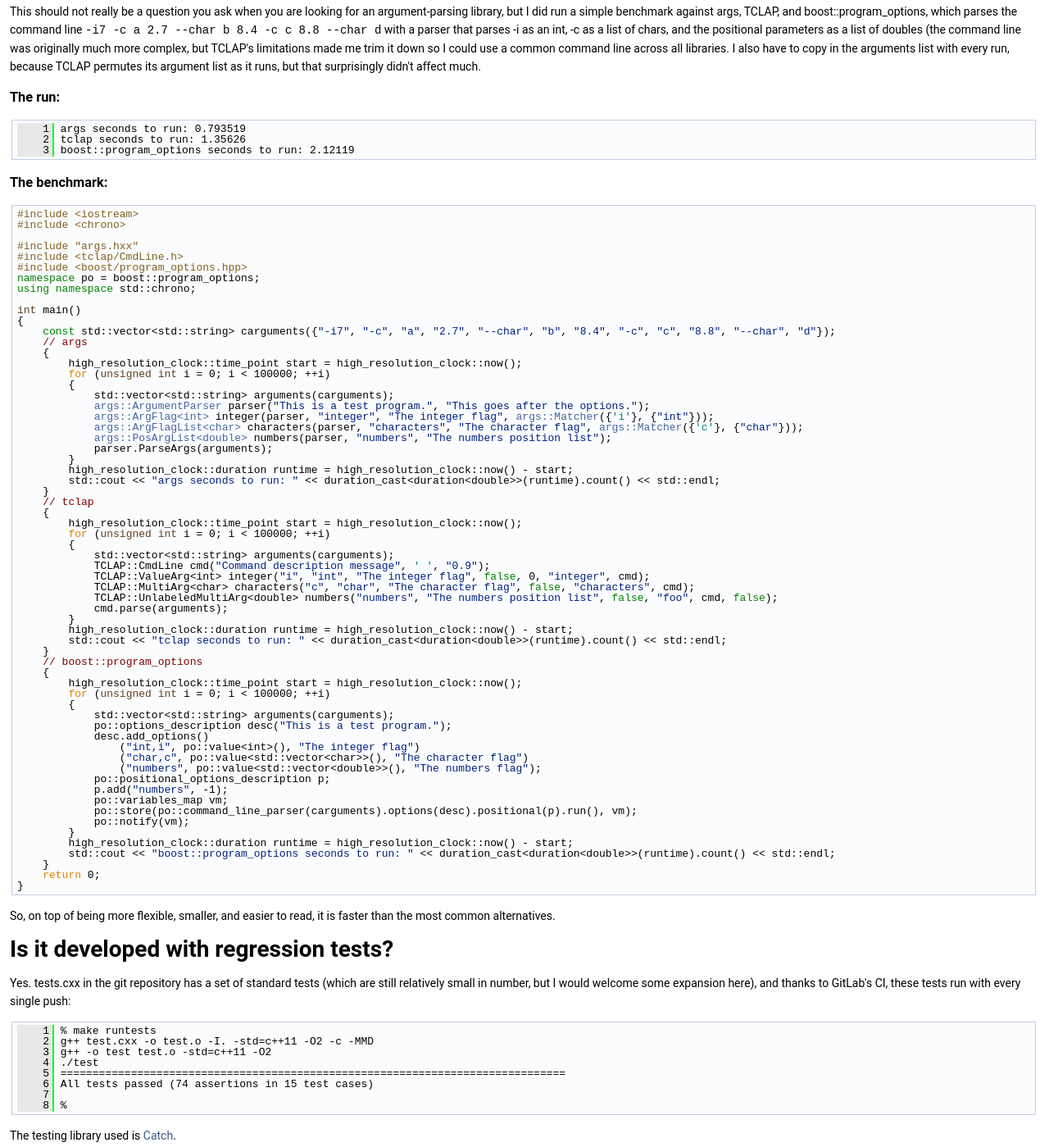
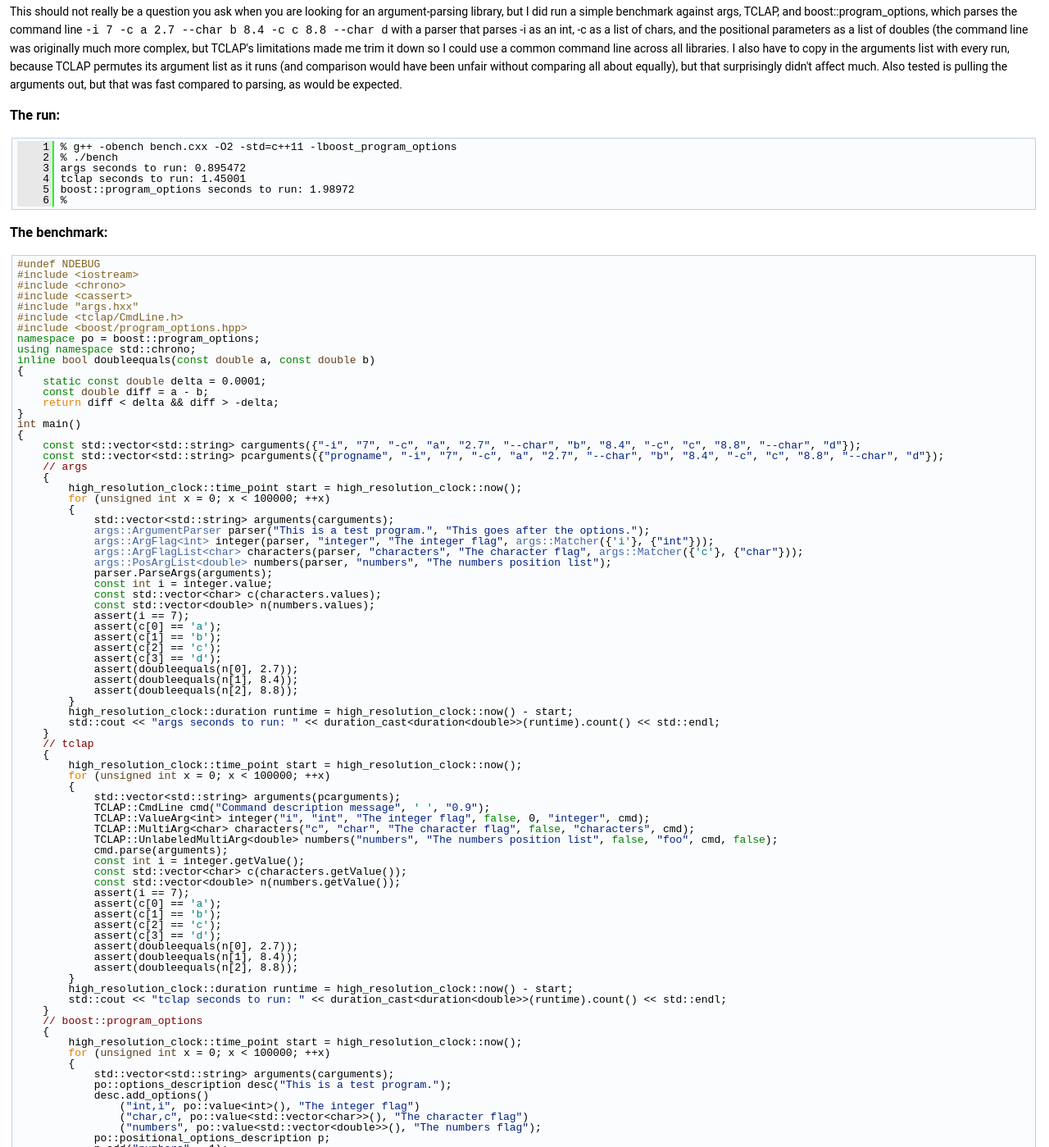
Before and after one commit to Taywee/args, a plain HTML site: page index.html in a window 1280 px wide. Shown: the part 1499-2898 px from the top of the page at 82% size. Drawn offline with Linux system fonts and the light colour scheme.

Commit message:
fix readme

```diff
--- a/index.html
+++ b/index.html
@@ -121,28 +121,38 @@ var searchBox = new SearchBox("searchBox", "search",false,'Search');
 <div class="fragment"><div class="line"><a name="l00001"></a><span class="lineno">    1</span>&#160;sudo make installman</div>
 </div><!-- fragment --><p>This requires Doxygen</p>
 <h1>How fast is it?</h1>
-<p>This should not really be a question you ask when you are looking for an argument-parsing library, but I did run a simple benchmark against args, TCLAP, and boost::program_options, which parses the command line <code>-i7 -c a 2.7 --char b 8.4 -c c 8.8 --char d</code> with a parser that parses -i as an int, -c as a list of chars, and the positional parameters as a list of doubles (the command line was originally much more complex, but TCLAP's limitations made me trim it down so I could use a common command line across all libraries. I also have to copy in the arguments list with every run, because TCLAP permutes its argument list as it runs, but that surprisingly didn't affect much.</p>
+<p>This should not really be a question you ask when you are looking for an argument-parsing library, but I did run a simple benchmark against args, TCLAP, and boost::program_options, which parses the command line <code>-i 7 -c a 2.7 --char b 8.4 -c c 8.8 --char d</code> with a parser that parses -i as an int, -c as a list of chars, and the positional parameters as a list of doubles (the command line was originally much more complex, but TCLAP's limitations made me trim it down so I could use a common command line across all libraries. I also have to copy in the arguments list with every run, because TCLAP permutes its argument list as it runs (and comparison would have been unfair without comparing all about equally), but that surprisingly didn't affect much. Also tested is pulling the arguments out, but that was fast compared to parsing, as would be expected.</p>
 <h3>The run:</h3>
-<div class="fragment"><div class="line"><a name="l00001"></a><span class="lineno">    1</span>&#160;args seconds to run: 0.793519</div>
-<div class="line"><a name="l00002"></a><span class="lineno">    2</span>&#160;tclap seconds to run: 1.35626</div>
-<div class="line"><a name="l00003"></a><span class="lineno">    3</span>&#160;boost::program_options seconds to run: 2.12119</div>
+<div class="fragment"><div class="line"><a name="l00001"></a><span class="lineno">    1</span>&#160;% g++ -obench bench.cxx -O2 -std=c++11 -lboost_program_options</div>
+<div class="line"><a name="l00002"></a><span class="lineno">    2</span>&#160;% ./bench</div>
+<div class="line"><a name="l00003"></a><span class="lineno">    3</span>&#160;args seconds to run: 0.895472</div>
+<div class="line"><a name="l00004"></a><span class="lineno">    4</span>&#160;tclap seconds to run: 1.45001</div>
+<div class="line"><a name="l00005"></a><span class="lineno">    5</span>&#160;boost::program_options seconds to run: 1.98972</div>
+<div class="line"><a name="l00006"></a><span class="lineno">    6</span>&#160;%</div>
 </div><!-- fragment --><h3>The benchmark:</h3>
-<div class="fragment"><div class="line"><span class="preprocessor">#include &lt;iostream&gt;</span></div>
+<div class="fragment"><div class="line"><span class="preprocessor">#undef NDEBUG</span></div>
+<div class="line"><span class="preprocessor">#include &lt;iostream&gt;</span></div>
 <div class="line"><span class="preprocessor">#include &lt;chrono&gt;</span></div>
-<div class="line"></div>
+<div class="line"><span class="preprocessor">#include &lt;cassert&gt;</span></div>
 <div class="line"><span class="preprocessor">#include &quot;args.hxx&quot;</span></div>
 <div class="line"><span class="preprocessor">#include &lt;tclap/CmdLine.h&gt;</span></div>
 <div class="line"><span class="preprocessor">#include &lt;boost/program_options.hpp&gt;</span></div>
 <div class="line"><span class="keyword">namespace </span>po = boost::program_options;</div>
 <div class="line"><span class="keyword">using namespace </span>std::chrono;</div>
-<div class="line"></div>
+<div class="line"><span class="keyword">inline</span> <span class="keywordtype">bool</span> doubleequals(<span class="keyword">const</span> <span class="keywordtype">double</span> a, <span class="keyword">const</span> <span class="keywordtype">double</span> b)</div>
+<div class="line">{</div>
+<div class="line">    <span class="keyword">static</span> <span class="keyword">const</span> <span class="keywordtype">double</span> delta = 0.0001;</div>
+<div class="line">    <span class="keyword">const</span> <span class="keywordtype">double</span> diff = a - b;</div>
+<div class="line">    <span class="keywordflow">return</span> diff &lt; delta &amp;&amp; diff &gt; -delta;</div>
+<div class="line">}</div>
 <div class="line"><span class="keywordtype">int</span> main()</div>
 <div class="line">{</div>
-<div class="line">    <span class="keyword">const</span> std::vector&lt;std::string&gt; carguments({<span class="stringliteral">&quot;-i7&quot;</span>, <span class="stringliteral">&quot;-c&quot;</span>, <span class="stringliteral">&quot;a&quot;</span>, <span class="stringliteral">&quot;2.7&quot;</span>, <span class="stringliteral">&quot;--char&quot;</span>, <span class="stringliteral">&quot;b&quot;</span>, <span class="stringliteral">&quot;8.4&quot;</span>, <span class="stringliteral">&quot;-c&quot;</span>, <span class="stringliteral">&quot;c&quot;</span>, <span class="stringliteral">&quot;8.8&quot;</span>, <span class="stringliteral">&quot;--char&quot;</span>, <span class="stringliteral">&quot;d&quot;</span>});</div>
+<div class="line">    <span class="keyword">const</span> std::vector&lt;std::string&gt; carguments({<span class="stringliteral">&quot;-i&quot;</span>, <span class="stringliteral">&quot;7&quot;</span>, <span class="stringliteral">&quot;-c&quot;</span>, <span class="stringliteral">&quot;a&quot;</span>, <span class="stringliteral">&quot;2.7&quot;</span>, <span class="stringliteral">&quot;--char&quot;</span>, <span class="stringliteral">&quot;b&quot;</span>, <span class="stringliteral">&quot;8.4&quot;</span>, <span class="stringliteral">&quot;-c&quot;</span>, <span class="stringliteral">&quot;c&quot;</span>, <span class="stringliteral">&quot;8.8&quot;</span>, <span class="stringliteral">&quot;--char&quot;</span>, <span class="stringliteral">&quot;d&quot;</span>});</div>
+<div class="line">    <span class="keyword">const</span> std::vector&lt;std::string&gt; pcarguments({<span class="stringliteral">&quot;progname&quot;</span>, <span class="stringliteral">&quot;-i&quot;</span>, <span class="stringliteral">&quot;7&quot;</span>, <span class="stringliteral">&quot;-c&quot;</span>, <span class="stringliteral">&quot;a&quot;</span>, <span class="stringliteral">&quot;2.7&quot;</span>, <span class="stringliteral">&quot;--char&quot;</span>, <span class="stringliteral">&quot;b&quot;</span>, <span class="stringliteral">&quot;8.4&quot;</span>, <span class="stringliteral">&quot;-c&quot;</span>, <span class="stringliteral">&quot;c&quot;</span>, <span class="stringliteral">&quot;8.8&quot;</span>, <span class="stringliteral">&quot;--char&quot;</span>, <span class="stringliteral">&quot;d&quot;</span>});</div>
 <div class="line">    <span class="comment">// args</span></div>
 <div class="line">    {</div>
 <div class="line">        high_resolution_clock::time_point start = high_resolution_clock::now();</div>
-<div class="line">        <span class="keywordflow">for</span> (<span class="keywordtype">unsigned</span> <span class="keywordtype">int</span> i = 0; i &lt; 100000; ++i)</div>
+<div class="line">        <span class="keywordflow">for</span> (<span class="keywordtype">unsigned</span> <span class="keywordtype">int</span> x = 0; x &lt; 100000; ++x)</div>
 <div class="line">        {</div>
 <div class="line">            std::vector&lt;std::string&gt; arguments(carguments);</div>
 <div class="line">            <a class="code" href="classargs_1_1ArgumentParser.html">args::ArgumentParser</a> parser(<span class="stringliteral">&quot;This is a test program.&quot;</span>, <span class="stringliteral">&quot;This goes after the options.&quot;</span>);</div>
@@ -150,6 +160,17 @@ var searchBox = new SearchBox("searchBox", "search",false,'Search');
 <div class="line">            <a class="code" href="classargs_1_1ArgFlagList.html">args::ArgFlagList&lt;char&gt;</a> characters(parser, <span class="stringliteral">&quot;characters&quot;</span>, <span class="stringliteral">&quot;The character flag&quot;</span>, <a class="code" href="classargs_1_1Matcher.html">args::Matcher</a>({<span class="charliteral">&#39;c&#39;</span>}, {<span class="stringliteral">&quot;char&quot;</span>}));</div>
 <div class="line">            <a class="code" href="classargs_1_1PosArgList.html">args::PosArgList&lt;double&gt;</a> numbers(parser, <span class="stringliteral">&quot;numbers&quot;</span>, <span class="stringliteral">&quot;The numbers position list&quot;</span>);</div>
 <div class="line">            parser.ParseArgs(arguments);</div>
+<div class="line">            <span class="keyword">const</span> <span class="keywordtype">int</span> i = integer.value;</div>
+<div class="line">            <span class="keyword">const</span> std::vector&lt;char&gt; c(characters.values);</div>
+<div class="line">            <span class="keyword">const</span> std::vector&lt;double&gt; n(numbers.values);</div>
+<div class="line">            assert(i == 7);</div>
+<div class="line">            assert(c[0] == <span class="charliteral">&#39;a&#39;</span>);</div>
+<div class="line">            assert(c[1] == <span class="charliteral">&#39;b&#39;</span>);</div>
+<div class="line">            assert(c[2] == <span class="charliteral">&#39;c&#39;</span>);</div>
+<div class="line">            assert(c[3] == <span class="charliteral">&#39;d&#39;</span>);</div>
+<div class="line">            assert(doubleequals(n[0], 2.7));</div>
+<div class="line">            assert(doubleequals(n[1], 8.4));</div>
+<div class="line">            assert(doubleequals(n[2], 8.8));</div>
 <div class="line">        }</div>
 <div class="line">        high_resolution_clock::duration runtime = high_resolution_clock::now() - start;</div>
 <div class="line">        std::cout &lt;&lt; <span class="stringliteral">&quot;args seconds to run: &quot;</span> &lt;&lt; duration_cast&lt;duration&lt;double&gt;&gt;(runtime).count() &lt;&lt; std::endl;</div>
@@ -157,14 +178,25 @@ var searchBox = new SearchBox("searchBox", "search",false,'Search');
 <div class="line">    <span class="comment">// tclap</span></div>
 <div class="line">    {</div>
 <div class="line">        high_resolution_clock::time_point start = high_resolution_clock::now();</div>
-<div class="line">        <span class="keywordflow">for</span> (<span class="keywordtype">unsigned</span> <span class="keywordtype">int</span> i = 0; i &lt; 100000; ++i)</div>
+<div class="line">        <span class="keywordflow">for</span> (<span class="keywordtype">unsigned</span> <span class="keywordtype">int</span> x = 0; x &lt; 100000; ++x)</div>
 <div class="line">        {</div>
-<div class="line">            std::vector&lt;std::string&gt; arguments(carguments);</div>
+<div class="line">            std::vector&lt;std::string&gt; arguments(pcarguments);</div>
 <div class="line">            TCLAP::CmdLine cmd(<span class="stringliteral">&quot;Command description message&quot;</span>, <span class="charliteral">&#39; &#39;</span>, <span class="stringliteral">&quot;0.9&quot;</span>);</div>
 <div class="line">            TCLAP::ValueArg&lt;int&gt; integer(<span class="stringliteral">&quot;i&quot;</span>, <span class="stringliteral">&quot;int&quot;</span>, <span class="stringliteral">&quot;The integer flag&quot;</span>, <span class="keyword">false</span>, 0, <span class="stringliteral">&quot;integer&quot;</span>, cmd);</div>
 <div class="line">            TCLAP::MultiArg&lt;char&gt; characters(<span class="stringliteral">&quot;c&quot;</span>, <span class="stringliteral">&quot;char&quot;</span>, <span class="stringliteral">&quot;The character flag&quot;</span>, <span class="keyword">false</span>, <span class="stringliteral">&quot;characters&quot;</span>, cmd);</div>
 <div class="line">            TCLAP::UnlabeledMultiArg&lt;double&gt; numbers(<span class="stringliteral">&quot;numbers&quot;</span>, <span class="stringliteral">&quot;The numbers position list&quot;</span>, <span class="keyword">false</span>, <span class="stringliteral">&quot;foo&quot;</span>, cmd, <span class="keyword">false</span>);</div>
 <div class="line">            cmd.parse(arguments);</div>
+<div class="line">            <span class="keyword">const</span> <span class="keywordtype">int</span> i = integer.getValue();</div>
+<div class="line">            <span class="keyword">const</span> std::vector&lt;char&gt; c(characters.getValue());</div>
+<div class="line">            <span class="keyword">const</span> std::vector&lt;double&gt; n(numbers.getValue());</div>
+<div class="line">            assert(i == 7);</div>
+<div class="line">            assert(c[0] == <span class="charliteral">&#39;a&#39;</span>);</div>
+<div class="line">            assert(c[1] == <span class="charliteral">&#39;b&#39;</span>);</div>
+<div class="line">            assert(c[2] == <span class="charliteral">&#39;c&#39;</span>);</div>
+<div class="line">            assert(c[3] == <span class="charliteral">&#39;d&#39;</span>);</div>
+<div class="line">            assert(doubleequals(n[0], 2.7));</div>
+<div class="line">            assert(doubleequals(n[1], 8.4));</div>
+<div class="line">            assert(doubleequals(n[2], 8.8));</div>
 <div class="line">        }</div>
 <div class="line">        high_resolution_clock::duration runtime = high_resolution_clock::now() - start;</div>
 <div class="line">        std::cout &lt;&lt; <span class="stringliteral">&quot;tclap seconds to run: &quot;</span> &lt;&lt; duration_cast&lt;duration&lt;double&gt;&gt;(runtime).count() &lt;&lt; std::endl;</div>
@@ -172,7 +204,7 @@ var searchBox = new SearchBox("searchBox", "search",false,'Search');
 <div class="line">    <span class="comment">// boost::program_options</span></div>
 <div class="line">    {</div>
 <div class="line">        high_resolution_clock::time_point start = high_resolution_clock::now();</div>
-<div class="line">        <span class="keywordflow">for</span> (<span class="keywordtype">unsigned</span> <span class="keywordtype">int</span> i = 0; i &lt; 100000; ++i)</div>
+<div class="line">        <span class="keywordflow">for</span> (<span class="keywordtype">unsigned</span> <span class="keywordtype">int</span> x = 0; x &lt; 100000; ++x)</div>
 <div class="line">        {</div>
 <div class="line">            std::vector&lt;std::string&gt; arguments(carguments);</div>
 <div class="line">            po::options_description desc(<span class="stringliteral">&quot;This is a test program.&quot;</span>);</div>
@@ -184,7 +216,17 @@ var searchBox = new SearchBox("searchBox", "search",false,'Search');
 <div class="line">            p.add(<span class="stringliteral">&quot;numbers&quot;</span>, -1);</div>
 <div class="line">            po::variables_map vm;</div>
 <div class="line">            po::store(po::command_line_parser(carguments).options(desc).positional(p).run(), vm);</div>
-<div class="line">            po::notify(vm);</div>
+<div class="line">            <span class="keyword">const</span> <span class="keywordtype">int</span> i = vm[<span class="stringliteral">&quot;int&quot;</span>].as&lt;<span class="keywordtype">int</span>&gt;();</div>
+<div class="line">            <span class="keyword">const</span> std::vector&lt;char&gt; c(vm[<span class="stringliteral">&quot;char&quot;</span>].as&lt;std::vector&lt;char&gt;&gt;());</div>
+<div class="line">            <span class="keyword">const</span> std::vector&lt;double&gt; n(vm[<span class="stringliteral">&quot;numbers&quot;</span>].as&lt;std::vector&lt;double&gt;&gt;());</div>
+<div class="line">            assert(i == 7);</div>
+<div class="line">            assert(c[0] == <span class="charliteral">&#39;a&#39;</span>);</div>
+<div class="line">            assert(c[1] == <span class="charliteral">&#39;b&#39;</span>);</div>
+<div class="line">            assert(c[2] == <span class="charliteral">&#39;c&#39;</span>);</div>
+<div class="line">            assert(c[3] == <span class="charliteral">&#39;d&#39;</span>);</div>
+<div class="line">            assert(doubleequals(n[0], 2.7));</div>
+<div class="line">            assert(doubleequals(n[1], 8.4));</div>
+<div class="line">            assert(doubleequals(n[2], 8.8));</div>
 <div class="line">        }</div>
 <div class="line">        high_resolution_clock::duration runtime = high_resolution_clock::now() - start;</div>
 <div class="line">        std::cout &lt;&lt; <span class="stringliteral">&quot;boost::program_options seconds to run: &quot;</span> &lt;&lt; duration_cast&lt;duration&lt;double&gt;&gt;(runtime).count() &lt;&lt; std::endl;</div>
```
